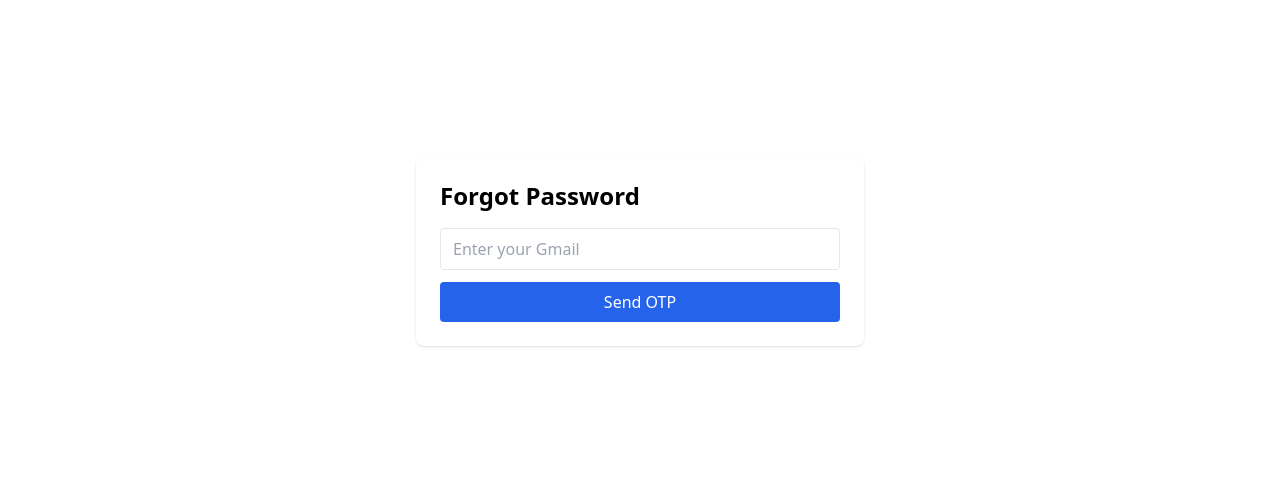
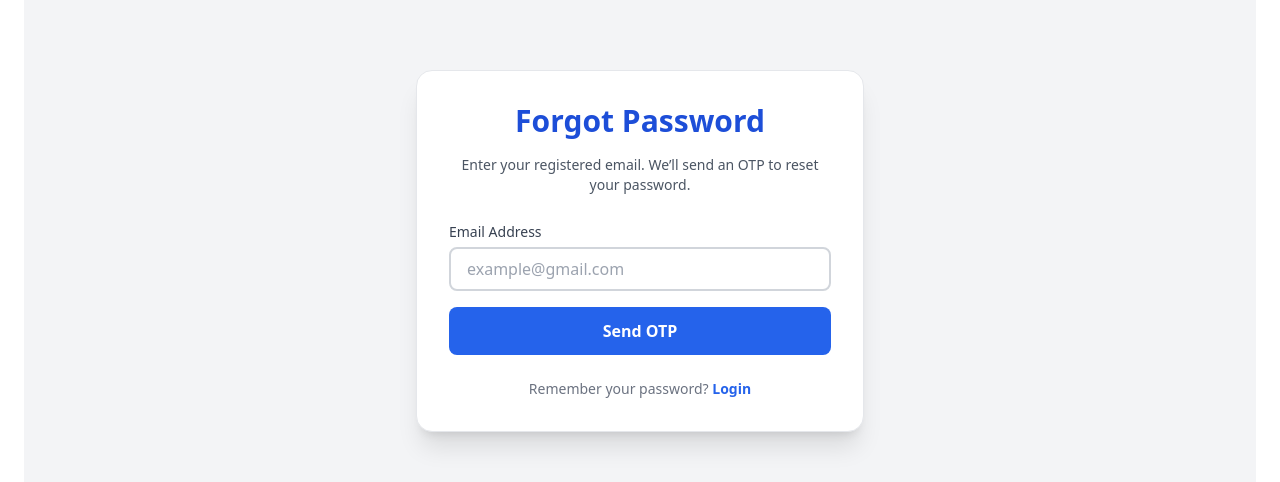
Before and after one commit to Akhilareddy76/library-fullstack, a React app in the folder library-frontend/: page /forgot-password in a window 1280 px wide. Shown: the part 293-775 px from the top of the page. Built offline with nearby package versions, Linux system fonts and the light colour scheme; no server answers; the HTML template or start-up script is replaced by a standard one.

Commit message:
Ui changed

```diff
--- a/library-frontend/src/pages/ForgotPassword.jsx
+++ b/library-frontend/src/pages/ForgotPassword.jsx
@@ -7,13 +7,15 @@ export default function ForgotPassword() {
   const [loading, setLoading] = useState(false);
   const navigate = useNavigate();
 
-  const generateOtp = () => Math.floor(100000 + Math.random() * 900000).toString();
+  const generateOtp = () =>
+    Math.floor(100000 + Math.random() * 900000).toString();
 
   const handleSubmit = async (e) => {
     e.preventDefault();
     const trimmed = email.trim();
 
-    if (!/^\S+@\S+\.\S+$/.test(trimmed)) return alert("Enter valid email");
+    if (!/^\S+@\S+\.\S+$/.test(trimmed))
+      return alert("Please enter a valid email");
 
     const otp = generateOtp();
     setLoading(true);
@@ -28,30 +30,61 @@ export default function ForgotPassword() {
       navigate("/verify-otp", { state: { email: trimmed, otp } });
     } catch (err) {
       console.error(err);
-      alert("Failed to send OTP");
+      alert("Failed to send OTP. Try again.");
     }
 
     setLoading(false);
   };
 
   return (
-    <div className="min-h-screen flex items-center justify-center p-6">
-      <div className="max-w-md w-full bg-white p-6 rounded-lg shadow">
-        <h2 className="text-2xl font-bold mb-4">Forgot Password</h2>
+    <div className="min-h-screen flex items-center justify-center bg-gray-100 px-4">
+      <div className="bg-white shadow-xl rounded-2xl p-8 w-full max-w-md border border-gray-200">
 
-        <form onSubmit={handleSubmit} className="flex flex-col gap-3">
-          <input
-            type="email"
-            placeholder="Enter your Gmail"
-            className="border rounded px-3 py-2"
-            value={email}
-            onChange={(e) => setEmail(e.target.value)}
-          />
+        <h2 className="text-3xl font-bold text-center text-blue-700 mb-4">
+          Forgot Password
+        </h2>
 
-          <button disabled={loading} className="bg-blue-600 text-white rounded py-2">
-            {loading ? "Sending..." : "Send OTP"}
+        <p className="text-center text-gray-600 text-sm mb-6">
+          Enter your registered email. We’ll send an OTP to reset your password.
+        </p>
+
+        <form onSubmit={handleSubmit} className="flex flex-col gap-4">
+
+          {/* Email input */}
+          <div>
+            <label className="text-sm font-medium text-gray-700">Email Address</label>
+            <input
+              type="email"
+              placeholder="example@gmail.com"
+              className="w-full border-2 border-gray-300 rounded-lg px-4 py-2 mt-1 focus:border-blue-600 focus:outline-none transition"
+              value={email}
+              onChange={(e) => setEmail(e.target.value)}
+            />
+          </div>
+
+          {/* Send OTP Button */}
+          <button
+            disabled={loading}
+            className={`w-full py-3 rounded-lg text-white font-semibold transition ${
+              loading
+                ? "bg-blue-400 cursor-not-allowed"
+                : "bg-blue-600 hover:bg-blue-700"
+            }`}
+          >
+            {loading ? "Sending OTP..." : "Send OTP"}
           </button>
         </form>
+
+        {/* Footer link */}
+        <p className="text-center text-gray-500 text-sm mt-6">
+          Remember your password?{" "}
+          <span
+            className="text-blue-600 cursor-pointer font-semibold hover:underline"
+            onClick={() => navigate("/login")}
+          >
+            Login
+          </span>
+        </p>
       </div>
     </div>
   );
--- a/library-frontend/src/pages/ResetPassword.jsx
+++ b/library-frontend/src/pages/ResetPassword.jsx
@@ -2,41 +2,105 @@ import React, { useState } from "react";
 import api from "../api";
 import { useLocation, useNavigate } from "react-router-dom";
 
+const strongRegex =
+  /^(?=.*[a-z])(?=.*[A-Z])(?=.*\d)(?=.*[@$!%*?&])[A-Za-z\d@$!%*?&]{8,}$/;
+
 export default function ResetPassword() {
   const { state } = useLocation();
   const navigate = useNavigate();
-  const [pass, setPass] = useState("");
+
+  const [password, setPassword] = useState("");
+  const [confirm, setConfirm] = useState("");
+  const [strength, setStrength] = useState("");
+
+  const handlePasswordChange = (e) => {
+    const value = e.target.value;
+    setPassword(value);
+
+    if (strongRegex.test(value)) {
+      setStrength("strong");
+    } else if (value.length >= 6) {
+      setStrength("medium");
+    } else {
+      setStrength("weak");
+    }
+  };
 
   const handleSubmit = async (e) => {
     e.preventDefault();
 
+    if (!strongRegex.test(password)) {
+      alert("Password must be strong — include A-Z, a-z, 0-9 and a symbol.");
+      return;
+    }
+
+    if (password !== confirm) {
+      alert("Passwords do not match!");
+      return;
+    }
+
     try {
       await api.post("/api/password/reset", {
         email: state.email,
-        newPassword: pass
+        newPassword: password
       });
 
       alert("Password reset successful!");
       navigate("/login");
     } catch {
-      alert("Error resetting password");
+      alert("Error resetting password. Try again.");
     }
   };
 
   return (
-    <div className="min-h-screen flex items-center justify-center p-6">
-      <div className="bg-white p-6 rounded shadow max-w-md w-full">
-        <h2 className="text-2xl mb-4">Reset Password</h2>
+    <div className="min-h-screen flex items-center justify-center bg-gray-100 px-4">
+      <div className="bg-white shadow-lg rounded-xl p-8 w-full max-w-md">
+        <h2 className="text-3xl font-bold text-center text-blue-700 mb-6">
+          Reset Password
+        </h2>
 
-        <form onSubmit={handleSubmit} className="flex flex-col gap-3">
+        <form onSubmit={handleSubmit} className="flex flex-col gap-4">
+          {/* New Password */}
           <input
             type="password"
-            placeholder="New password"
-            className="border px-3 py-2 rounded"
-            onChange={(e) => setPass(e.target.value)}
+            placeholder="New Password"
+            className="border rounded-md px-4 py-2"
+            value={password}
+            onChange={handlePasswordChange}
           />
 
-          <button className="bg-blue-600 text-white py-2 rounded">Reset</button>
+          {/* Strength Indicator */}
+          {password && (
+            <p
+              className={`text-sm ${
+                strength === "strong"
+                  ? "text-green-600"
+                  : strength === "medium"
+                  ? "text-yellow-600"
+                  : "text-red-600"
+              }`}
+            >
+              {strength === "strong" && "✔ Strong Password"}
+              {strength === "medium" && "⚠ Medium — add symbols & uppercase"}
+              {strength === "weak" && "✖ Weak — make it stronger"}
+            </p>
+          )}
+
+          {/* Confirm Password */}
+          <input
+            type="password"
+            placeholder="Confirm Password"
+            className="border rounded-md px-4 py-2"
+            value={confirm}
+            onChange={(e) => setConfirm(e.target.value)}
+          />
+
+          <button
+            type="submit"
+            className="bg-blue-600 hover:bg-blue-700 text-white py-2 rounded-md font-semibold"
+          >
+            Reset Password
+          </button>
         </form>
       </div>
     </div>
--- a/library-frontend/src/pages/VerifyOtp.jsx
+++ b/library-frontend/src/pages/VerifyOtp.jsx
@@ -1,53 +1,98 @@
 import React, { useState } from "react";
+import emailjs from "@emailjs/browser";
 import { useLocation, useNavigate } from "react-router-dom";
 
 export default function VerifyOtp() {
-  const [otp, setOtp] = useState("");
+  const { state } = useLocation();
   const navigate = useNavigate();
-  const location = useLocation();
+  const [inputOtp, setInputOtp] = useState("");
+  const [message, setMessage] = useState("");
 
-  const email = location.state?.email;
-  const correctOtp = location.state?.otp;
+  if (!state?.email || !state?.otp || !state?.expireAt)
+    return <p className="text-center mt-10 text-red-500">Invalid Access</p>;
 
-  if (!email || !correctOtp) {
-    return (
-      <div className="min-h-screen flex items-center justify-center">
-        <p className="text-red-600">Invalid access.</p>
-      </div>
-    );
-  }
+  const isExpired = Date.now() > state.expireAt;
 
   const handleSubmit = (e) => {
     e.preventDefault();
 
-    if (otp === correctOtp) {
-      navigate("/reset-password", { state: { email } });
+    if (isExpired) {
+      return alert("OTP expired. Please resend.");
+    }
+
+    if (inputOtp === state.otp) {
+      navigate("/reset-password", { state });
     } else {
-      alert("Incorrect OTP!");
+      alert("Invalid OTP");
+    }
+  };
+
+  const resendOtp = async () => {
+    const newOtp = Math.floor(100000 + Math.random() * 900000).toString();
+    const newExpireAt = Date.now() + 15 * 60 * 1000;
+
+    try {
+      await emailjs.send(
+        import.meta.env.VITE_EMAILJS_SERVICE_ID,
+        import.meta.env.VITE_EMAILJS_TEMPLATE_ID,
+        { user_email: state.email, otp: newOtp }
+      );
+
+      setMessage("A new OTP has been sent!");
+      setTimeout(() => setMessage(""), 3000);
+
+      // Update state values
+      state.otp = newOtp;
+      state.expireAt = newExpireAt;
+
+    } catch (err) {
+      console.error(err);
+      alert("Failed to resend OTP");
     }
   };
 
   return (
-    <div className="min-h-screen flex items-center justify-center bg-gray-100 px-4 mt-20">
-      <div className="bg-white shadow-lg rounded-xl p-8 w-full max-w-md">
-        <h2 className="text-3xl font-bold text-center text-blue-700 mb-6">
+    <div className="min-h-screen flex items-center justify-center bg-gray-100 px-4">
+      <div className="bg-white shadow-xl rounded-2xl p-8 w-full max-w-md">
+
+        <h2 className="text-3xl font-bold text-center text-blue-700 mb-2">
           Verify OTP
         </h2>
+
+        <p className="text-center text-gray-600 mb-4">
+          OTP sent to <span className="font-semibold">{state.email}</span>
+        </p>
+
+        {isExpired && (
+          <p className="text-red-500 text-center mb-3 font-semibold">
+            OTP expired. Please resend.
+          </p>
+        )}
 
         <form onSubmit={handleSubmit} className="flex flex-col gap-4">
           <input
             type="text"
             maxLength="6"
-            placeholder="Enter OTP"
-            className="border rounded-md px-4 py-2 text-center"
-            value={otp}
-            onChange={(e) => setOtp(e.target.value)}
+            placeholder="Enter 6-digit OTP"
+            className="w-full border border-gray-300 rounded-lg px-4 py-3 text-xl text-center tracking-widest"
+            onChange={(e) => setInputOtp(e.target.value)}
           />
 
-          <button className="bg-blue-600 text-white py-2 rounded-md">
-            Verify OTP
+          <button className="bg-blue-600 text-white py-3 rounded-lg text-lg">
+            Verify
           </button>
         </form>
+
+        <p className="text-center text-sm mt-4">
+          Didn’t get the OTP?{" "}
+          <button onClick={resendOtp} className="text-blue-600 font-semibold">
+            Resend OTP
+          </button>
+        </p>
+
+        {message && (
+          <p className="text-green-600 text-center mt-3 animate-pulse">{message}</p>
+        )}
       </div>
     </div>
   );
```
